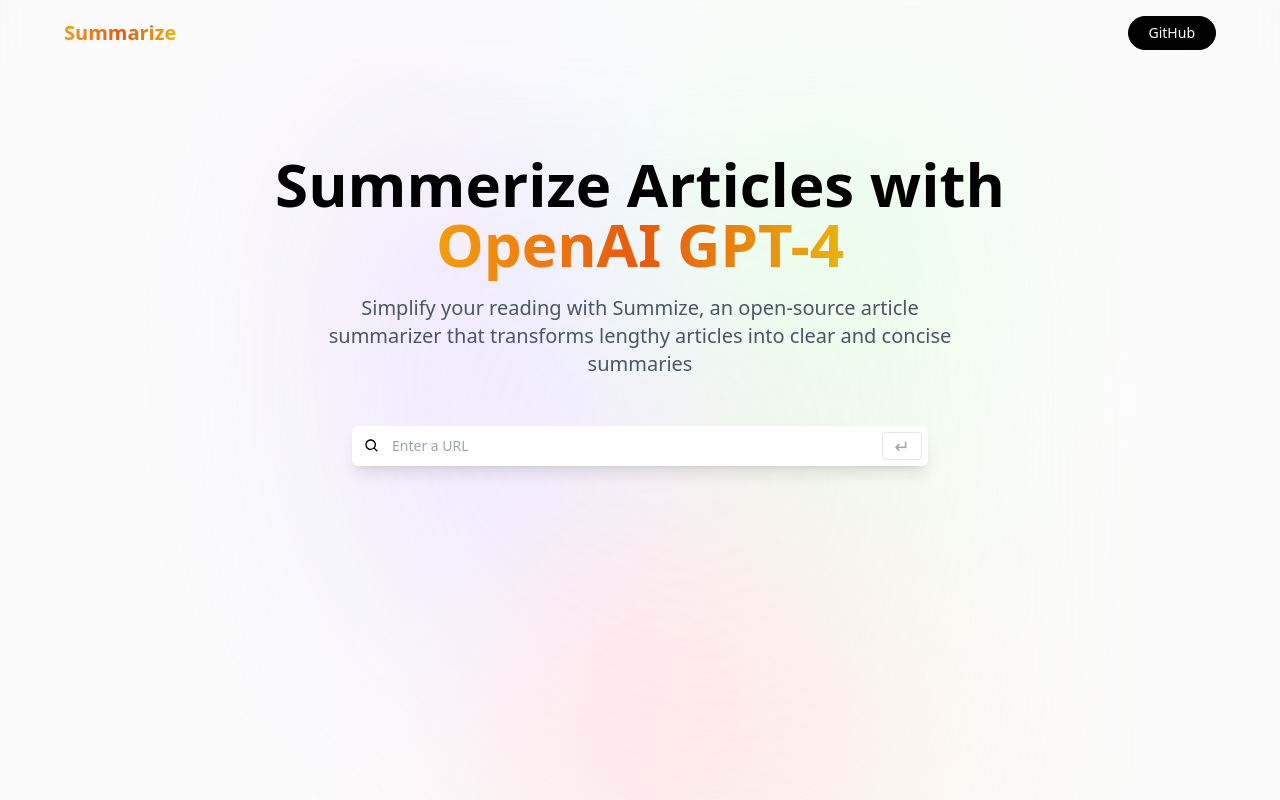
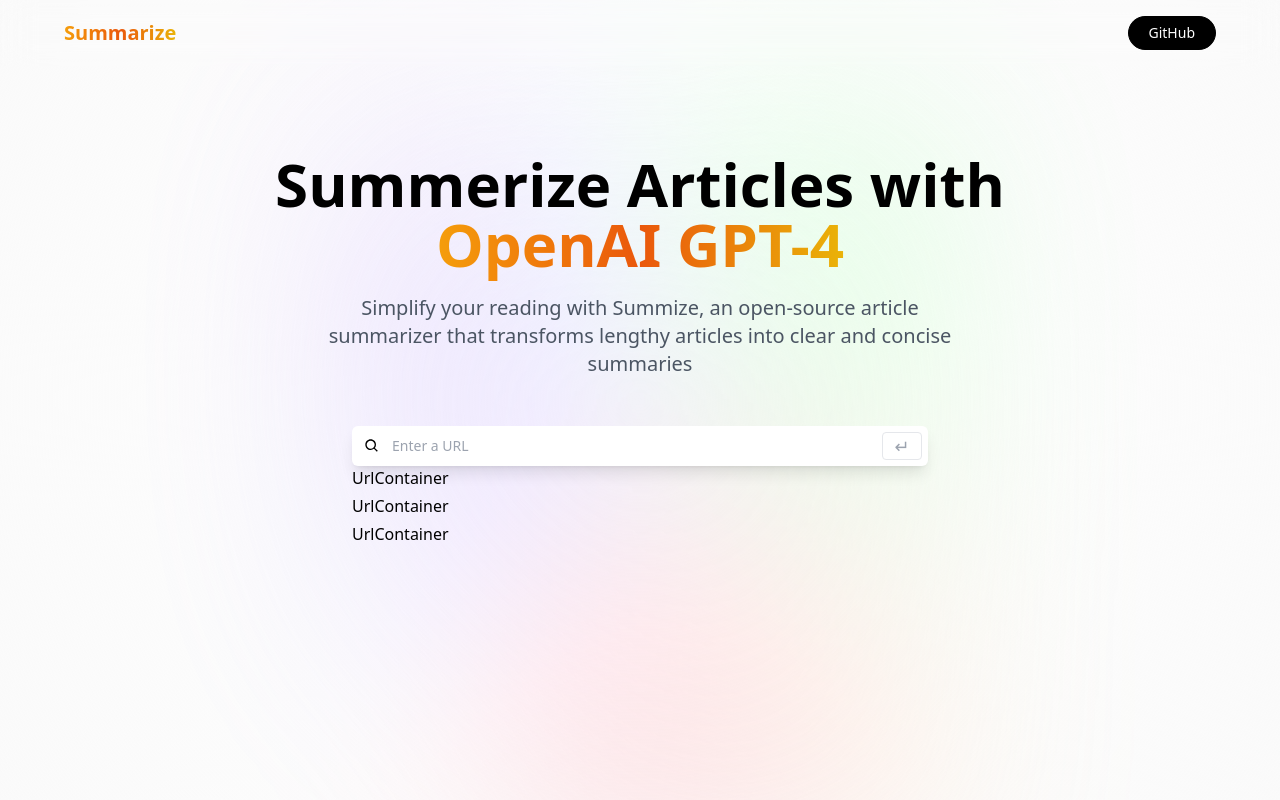
Before and after one commit to anoopraju31/ai-article-summarizer, a React (Create React App) app: page / in a window 1280 px wide. Shown: the top 800 px of the page. Built offline with nearby package versions, Linux system fonts and the light colour scheme.

Commit message:
Url container component initial

```diff
--- a/src/components/Form.tsx
+++ b/src/components/Form.tsx
@@ -1,4 +1,5 @@
 import { BiSearch } from 'react-icons/bi'
+import UrlContainer from './UrlContainer'
 
 const Form = () => {
 	return (
@@ -23,6 +24,12 @@
 						<p className='leading-none'>↵</p>{' '}
 					</button>
 				</form>
+
+				<div className='flex flex-col gap-1 max-h-60 overflow-y-auto'>
+					<UrlContainer />
+					<UrlContainer />
+					<UrlContainer />
+				</div>
 			</div>
 		</section>
 	)
--- /dev/null
+++ b/src/components/UrlContainer.tsx
@@ -0,0 +1,7 @@
+import React from 'react'
+
+const UrlContainer = () => {
+	return <div>UrlContainer</div>
+}
+
+export default UrlContainer
--- a/src/components/index.ts
+++ b/src/components/index.ts
@@ -2,3 +2,4 @@
 export {default as Footer} from './Footer'
 export {default as Hero} from './Hero'
 export {default as Form} from './Form'
+export {default as UrlContainer} from './UrlContainer'
```
